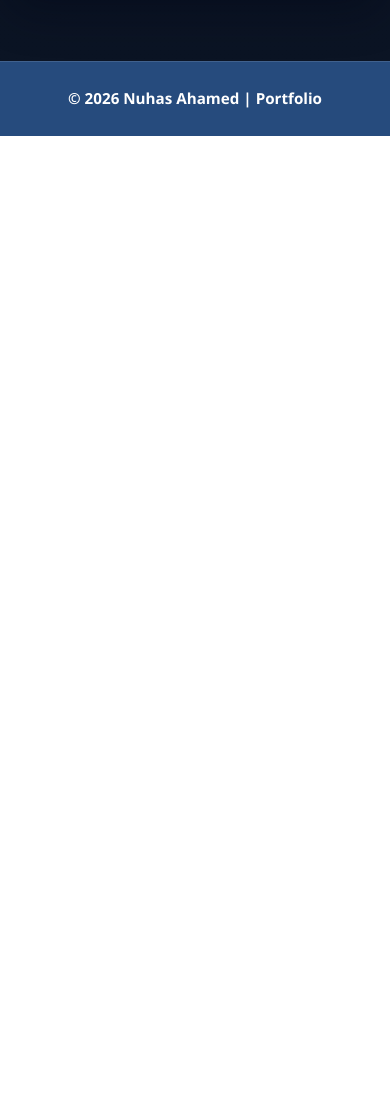
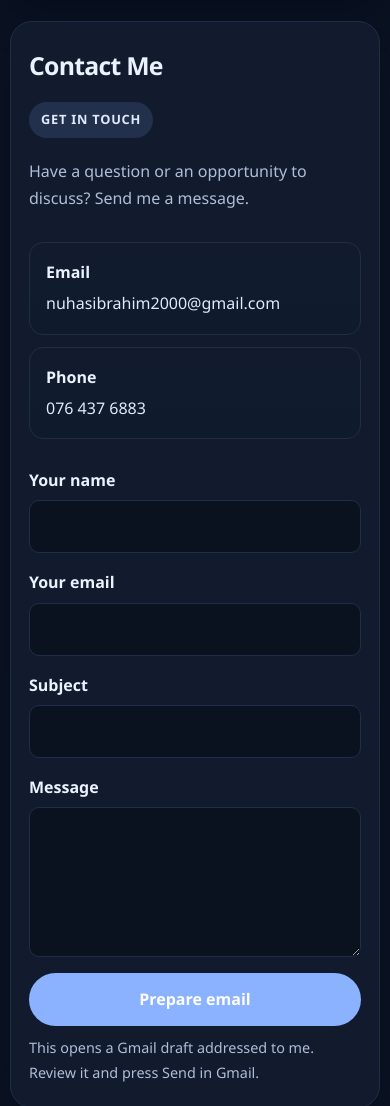
Before and after one commit to NuhasAhamed2000/nuhasahamed-portfolio, a plain HTML site: page index.html in a window 390 px wide. Shown: the part 4824-5930 px from the top of the page. Before the commit the page ends 4960 px from the top, so only its background shows below. Drawn offline with Linux system fonts and the light colour scheme.

Commit message:
Add portfolio contact section
Co-authored-by: Copilot <223556219+Copilot@users.noreply.github.com>

```diff
--- a/index.html
+++ b/index.html
@@ -540,6 +540,109 @@
       background: rgba(46, 111, 232, 0.12);
     }
 
+    .contact-layout {
+      display: grid;
+      grid-template-columns: 0.8fr 1.2fr;
+      gap: 28px;
+    }
+
+    .contact-intro {
+      margin: 0 0 18px;
+      color: var(--muted);
+    }
+
+    .contact-details {
+      display: grid;
+      align-content: start;
+      gap: 12px;
+    }
+
+    .contact-detail {
+      display: grid;
+      gap: 4px;
+      padding: 16px;
+      border: 1px solid var(--line);
+      border-radius: 14px;
+      background: linear-gradient(180deg, var(--panel), var(--card-soft));
+    }
+
+    .contact-detail strong {
+      color: var(--primary);
+    }
+
+    .contact-detail a {
+      color: var(--primary-soft);
+      overflow-wrap: anywhere;
+    }
+
+    .contact-form {
+      display: grid;
+      grid-template-columns: 1fr 1fr;
+      gap: 16px;
+    }
+
+    .contact-field {
+      display: grid;
+      gap: 6px;
+    }
+
+    .contact-field.full-width {
+      grid-column: 1 / -1;
+    }
+
+    .contact-field label {
+      color: var(--primary);
+      font-weight: 600;
+    }
+
+    .contact-field input,
+    .contact-field textarea {
+      width: 100%;
+      border: 1px solid var(--line);
+      border-radius: 10px;
+      padding: 12px 14px;
+      background: var(--bg);
+      color: var(--text);
+      font: inherit;
+    }
+
+    .contact-field textarea {
+      min-height: 150px;
+      resize: vertical;
+    }
+
+    .contact-field input:focus-visible,
+    .contact-field textarea:focus-visible {
+      outline: 3px solid var(--accent);
+      outline-offset: 2px;
+    }
+
+    .contact-submit {
+      grid-column: 1 / -1;
+      justify-self: start;
+      border: 0;
+      border-radius: 999px;
+      padding: 13px 22px;
+      background: var(--accent);
+      color: #ffffff;
+      font: inherit;
+      font-weight: 700;
+      cursor: pointer;
+      transition: transform 0.2s ease, box-shadow 0.2s ease;
+    }
+
+    .contact-submit:hover {
+      transform: translateY(-2px);
+      box-shadow: 0 8px 20px rgba(46, 111, 232, 0.24);
+    }
+
+    .contact-note {
+      grid-column: 1 / -1;
+      margin: -6px 0 0;
+      color: var(--muted);
+      font-size: 0.9rem;
+    }
+
     .list {
       list-style: none;
       margin: 0;
@@ -663,7 +766,8 @@
 
       .hero-content,
       .education-grid,
-      .project-grid {
+      .project-grid,
+      .contact-layout {
         grid-template-columns: 1fr;
       }
 
@@ -690,8 +794,23 @@
       }
 
       .button,
-      .socials a {
+      .socials a,
+      .contact-submit {
         width: 100%;
+      }
+
+      .contact-form {
+        grid-template-columns: 1fr;
+      }
+
+      .contact-field.full-width,
+      .contact-submit,
+      .contact-note {
+        grid-column: auto;
+      }
+
+      .contact-submit {
+        justify-self: stretch;
       }
     }
 
@@ -746,6 +865,7 @@
               <a href="#skills">Skills</a>
               <a href="#projects">Projects</a>
               <a href="#awards">Achievements</a>
+              <a href="#contact">Contact</a>
             </div>
           </div>
         </div>
@@ -898,6 +1018,46 @@
         <li>Member – Society of Computer Science</li>
       </ul>
     </section>
+
+    <section id="contact" class="section-block">
+      <div class="section-header">
+        <h2>Contact Me</h2>
+        <span class="section-tag">Get in touch</span>
+      </div>
+      <div class="contact-layout">
+        <div class="contact-details">
+          <p class="contact-intro">Have a question or an opportunity to discuss? Send me a message.</p>
+          <div class="contact-detail">
+            <strong>Email</strong>
+            <a href="https://mail.google.com/mail/?view=cm&amp;fs=1&amp;to=nuhasibrahim2000%40gmail.com" target="_blank" rel="noopener noreferrer">nuhasibrahim2000@gmail.com</a>
+          </div>
+          <div class="contact-detail">
+            <strong>Phone</strong>
+            <a href="tel:+94764376883">076 437 6883</a>
+          </div>
+        </div>
+        <form class="contact-form" id="contactForm">
+          <div class="contact-field">
+            <label for="contactName">Your name</label>
+            <input id="contactName" name="name" type="text" autocomplete="name" required />
+          </div>
+          <div class="contact-field">
+            <label for="contactEmail">Your email</label>
+            <input id="contactEmail" name="email" type="email" autocomplete="email" required />
+          </div>
+          <div class="contact-field full-width">
+            <label for="contactSubject">Subject</label>
+            <input id="contactSubject" name="subject" type="text" required />
+          </div>
+          <div class="contact-field full-width">
+            <label for="contactMessage">Message</label>
+            <textarea id="contactMessage" name="message" required></textarea>
+          </div>
+          <button class="contact-submit" type="submit">Prepare email</button>
+          <p class="contact-note">This opens a Gmail draft addressed to me. Review it and press Send in Gmail.</p>
+        </form>
+      </div>
+    </section>
   </main>
 
   <footer>
@@ -909,6 +1069,7 @@
     const toggleButton = document.getElementById('themeToggle');
     const themeIcon = toggleButton.querySelector('.theme-icon');
     const themeLabel = toggleButton.querySelector('.theme-label');
+    const contactForm = document.getElementById('contactForm');
     const menuBar = document.querySelector('.menu-bar');
     const menuToggle = document.getElementById('menuToggle');
     const navigationLinks = document.querySelectorAll('#mobileNavigation a');
@@ -951,6 +1112,23 @@
       localStorage.setItem('portfolio-theme', nextTheme);
       applyTheme(nextTheme);
     });
+
+    contactForm.addEventListener('submit', (event) => {
+      event.preventDefault();
+
+      const formData = new FormData(contactForm);
+      const composeUrl = new URL('https://mail.google.com/mail/');
+      composeUrl.searchParams.set('view', 'cm');
+      composeUrl.searchParams.set('fs', '1');
+      composeUrl.searchParams.set('to', 'nuhasibrahim2000@gmail.com');
+      composeUrl.searchParams.set('su', String(formData.get('subject')));
+      composeUrl.searchParams.set(
+        'body',
+        `Name: ${formData.get('name')}\nEmail: ${formData.get('email')}\n\n${formData.get('message')}`
+      );
+
+      window.open(composeUrl.toString(), '_blank', 'noopener,noreferrer');
+    });
   </script>
 </body>
 </html>
```
